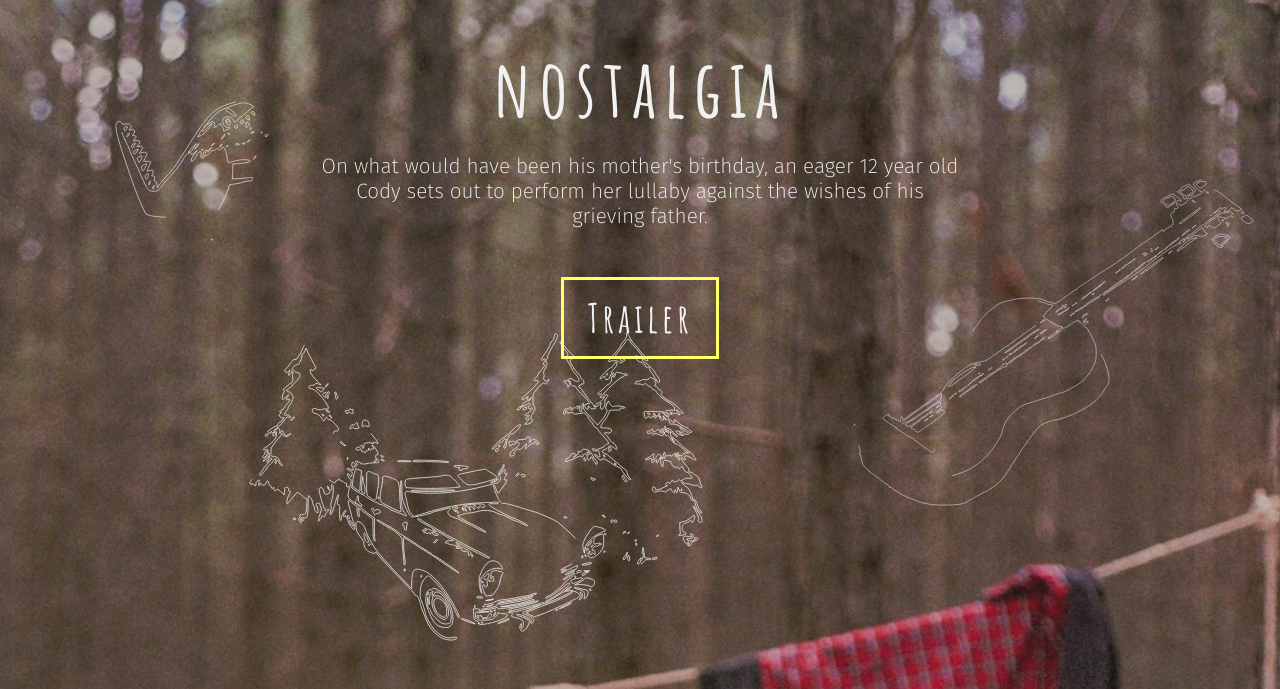
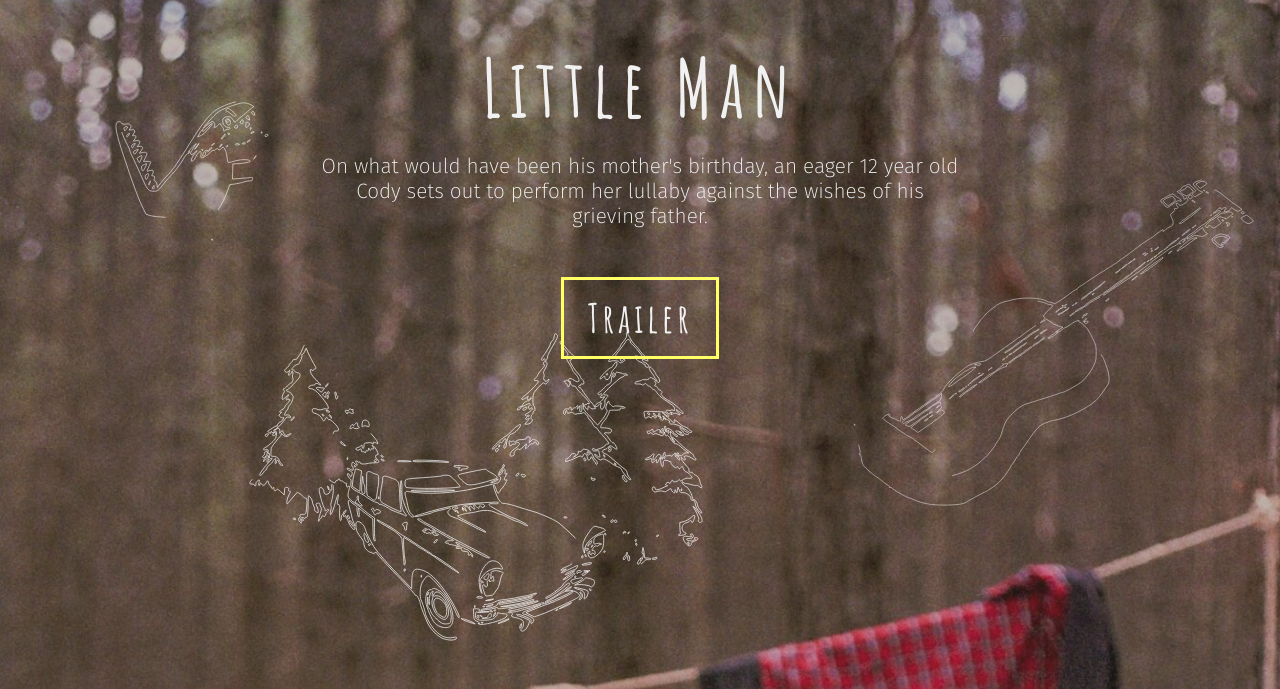
Before and after one commit to charltongroves/nostalgiafilm, a plain HTML site: page index.html in a window 1280 px wide. Shown: the part 111-800 px from the top of the page. Drawn offline with nearby package versions, Linux system fonts and the light colour scheme.

Commit message:
FIX: button, title

```diff
--- a/index.html
+++ b/index.html
@@ -1245,7 +1245,7 @@
             </g>
         </svg>
 
-        <h1 class="movie-name"> nostalgia </h1>
+        <h1 class="movie-name"> Little Man </h1>
         <p class="log-line">On what would have been his mother's birthday, an eager 12 year old Cody sets out to perform her lullaby against the wishes of his grieving father.</p>
         <div class="open-trailer" onclick="openTrailer()"><h4 class="trailer">Trailer</h4></div>
     </article>
--- a/style.css
+++ b/style.css
@@ -217,6 +217,7 @@ ul {
     }
 }
 .open-trailer {
+    z-index: 100;
     margin: 1rem auto;
     padding: 0.75rem 1.5rem;
     width: 6.5rem;
@@ -225,6 +226,7 @@ ul {
     letter-spacing: 4px;
     cursor: pointer;
 }
+
 .close-trailer {
     margin: 1rem auto;
     padding: 0.5rem 1rem;
@@ -332,6 +334,7 @@ ul {
 
 .svg {
     position: absolute;
+    z-index: -10;
 }
 .svg-1 {
     width: 35%;
```
